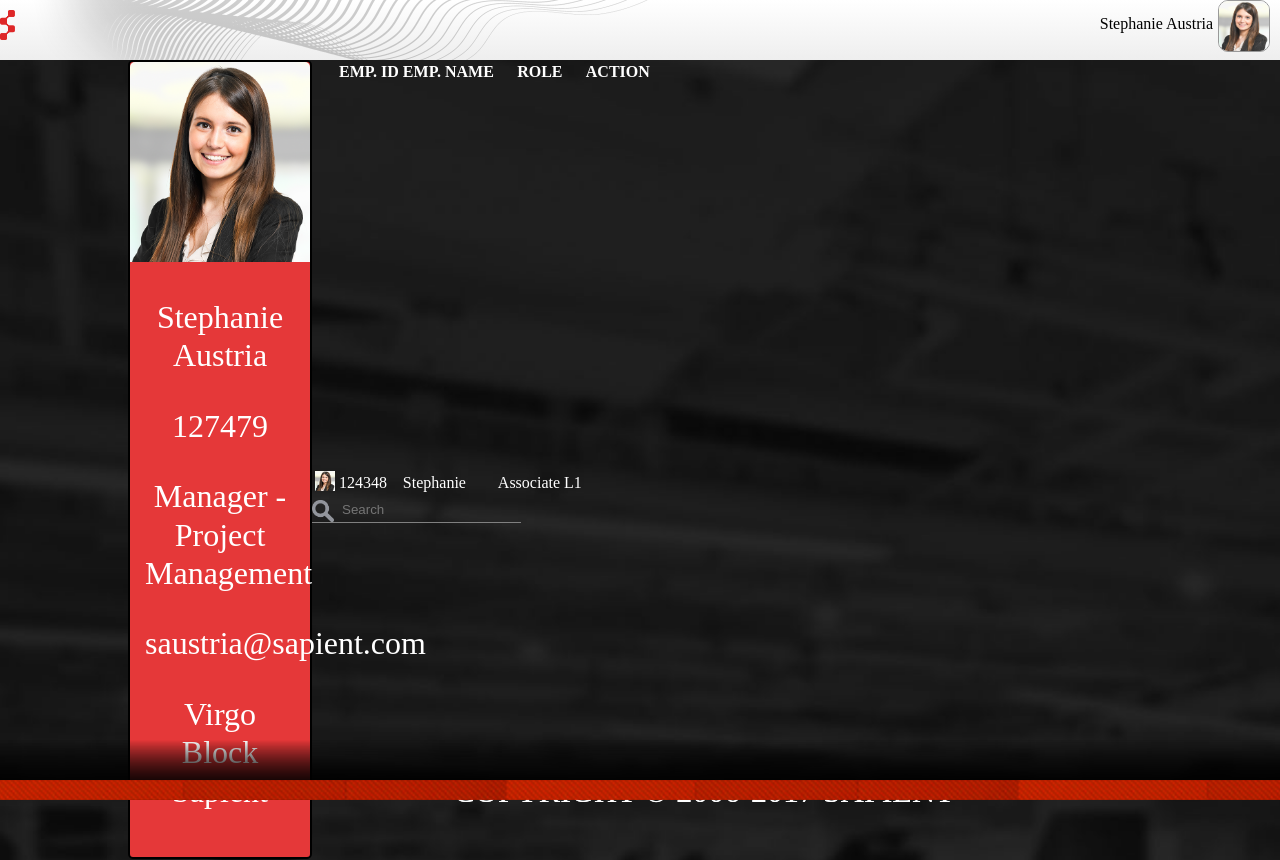
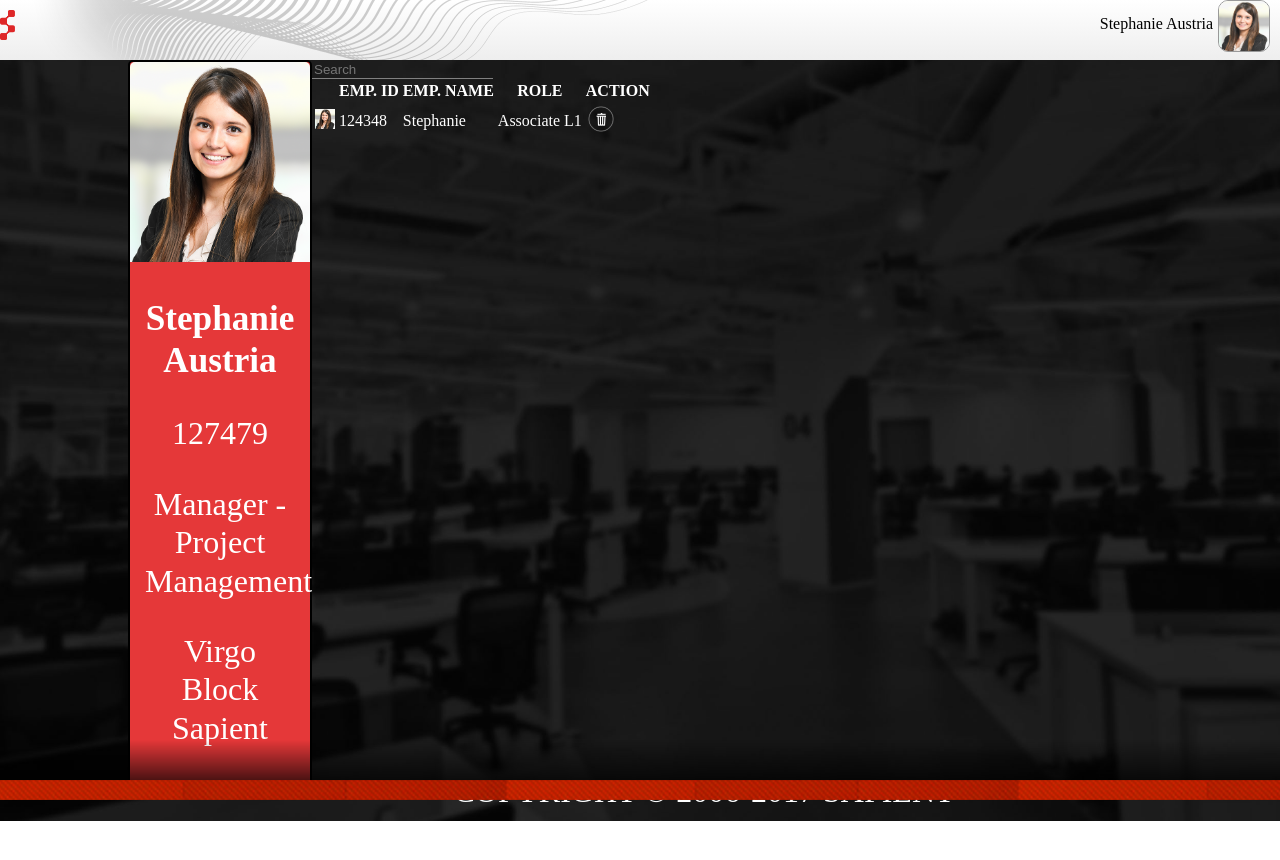
Before and after one commit to ISHU999/myworkpractice, a plain HTML site: page HTML/home.html in a window 1280 px wide. Shown: the top 860 px of the page. After the commit the page ends 821 px from the top, so only its background shows below. Drawn offline with Linux system fonts and the light colour scheme.

Commit message:
Removed duplicacy issue

```diff
--- a/HTML/home.html
+++ b/HTML/home.html
@@ -19,48 +19,7 @@
             <img src="../images/stephanie.png" alt="Profile picture" class="profile_pic Round_corner" />
         </div>
     </header>
-    <section>
-        <div class="polaroid">
-            <img src="../images/stephanie.png" alt="Stephanie" class="profile-img">
-            <div class="container">
-                <p class="big">
-                    <p><span>Stephanie Austria</span></p>
-                    <p>127479</p>
-                    <p>Manager - Project Management</p>
-                    <p>saustria@sapient.com</p>
-                    <p>Virgo Block Sapient</p>
-                </p>
-            </div>
-        </div>
-        <form>
-            <input text="text" placeholder="Search" name="search" id="search-bar">
-        </form>
-        <table>
-            <thead>
-                <tr>
-                    <th></th>
-                    <th>EMP. ID</th>
-                    <th>EMP. NAME</th>
-                    <th>ROLE</th>
-                    <th>ACTION</th>
-                </tr>
-            </thead>
-            <tbody>
-                <tr>
-                    <td><img src="../images/stephanie.png" style="height: 20px; width: 20px;"></td>
-                    <td>124348</td>
-                    <td>Stephanie</td>
-                    <td>Associate L1</td>
-                </tr>
-            </tbody>
-        </table>
-    </section>
-    <footer>
-        <div class="copyright">
-            <p>COPYRIGHT &copy; 2006-2017 SAPIENT</p>
-        </div>
-        <div class="pattern"></div>
-    </footer>
+
     <section>
         <div class="polaroid">
             <img src="../images/stephanie.png" alt="Stephanie" class="profile_image">
@@ -114,6 +73,7 @@
         <script type="text/javascript" src="../javascript/modal.js"></script>
         <script type="text/javascript" src="../javascript/home.js"></script>
     </section>
+
     <footer>
         <div class="copyright">
             <p>COPYRIGHT &copy; 2006-2017 SAPIENT</p>
```
